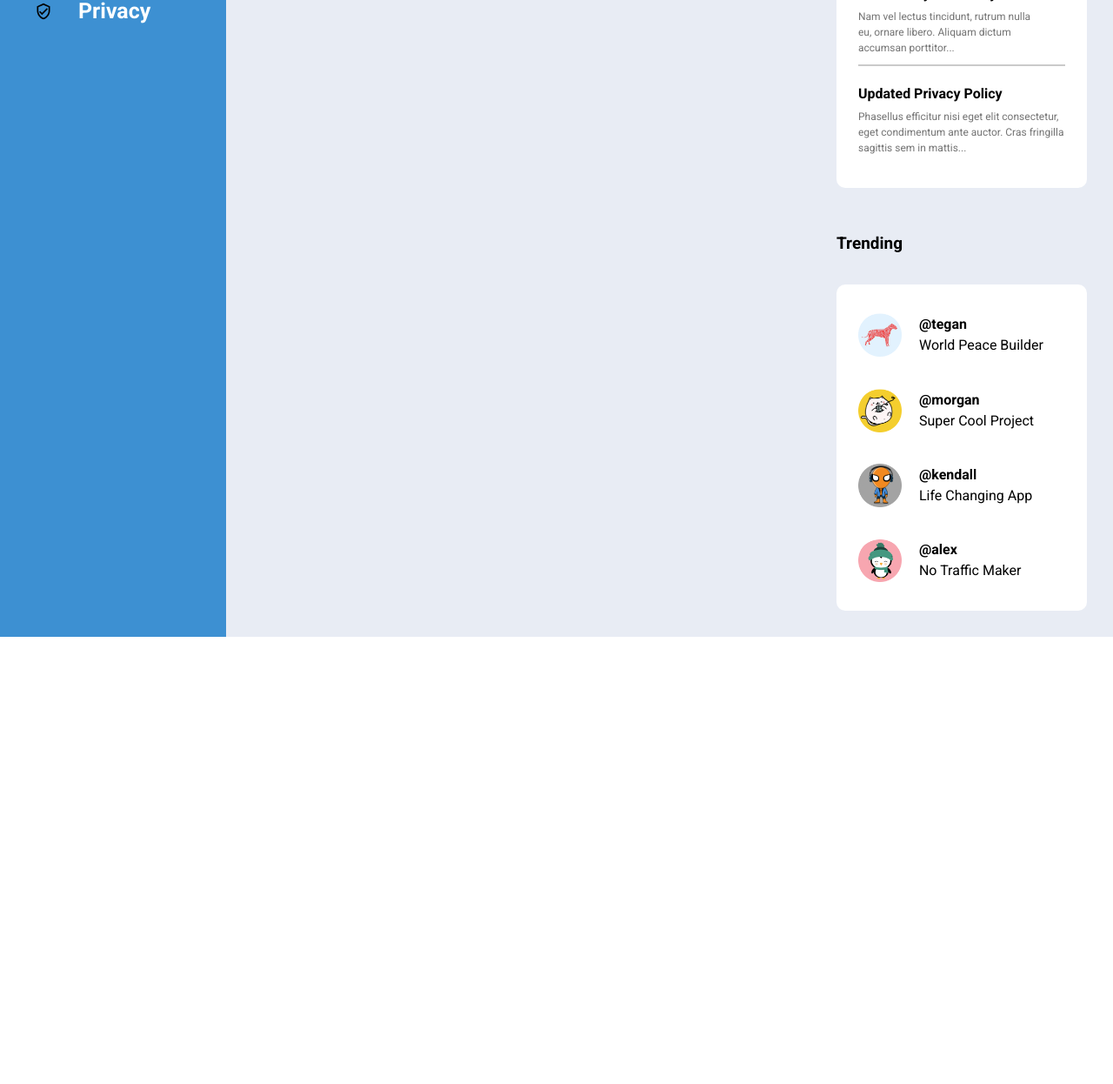
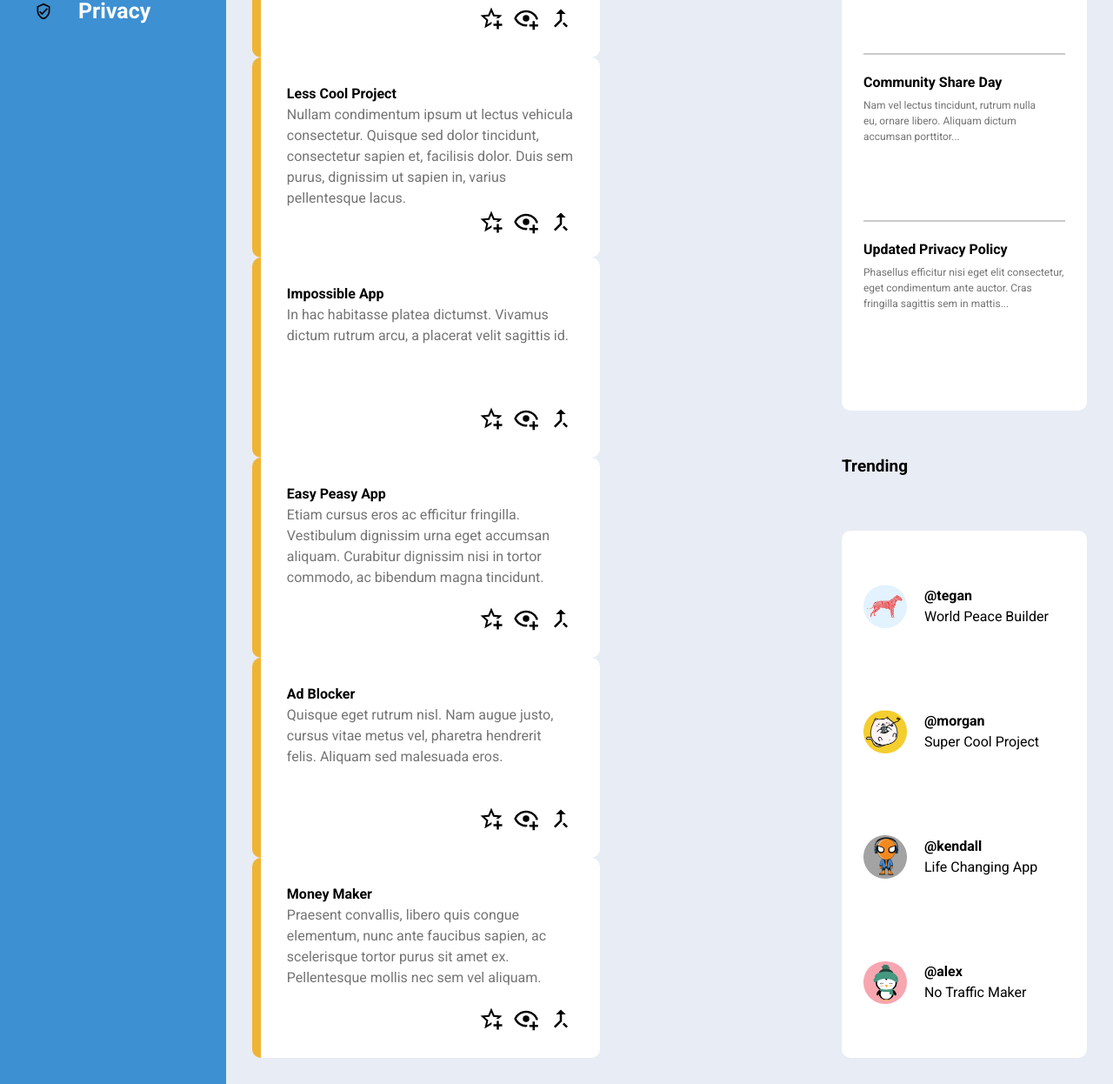
Before and after one commit to richardnguyen165/admin-dashboard, a plain HTML site: page index.html in a window 1280 px wide. Shown: the part 451-1697 px from the top of the page at 87% size. Before the commit the page ends 1183 px from the top, so only its background shows below. Drawn offline with Linux system fonts and the light colour scheme.

Commit message:
Finished the project board, but more fixes still need to be made

```diff
--- a/css/index.css
+++ b/css/index.css
@@ -260,9 +260,56 @@ html, body, .container{
 
   grid-template-rows: 1fr;
   grid-template-columns: 7fr 3fr;
+
+  column-gap: 20px;
 }
 
 /*YOUR PROJECTS*/
+
+.main-your-projects{
+  display: grid;
+  grid-row: 1 / 2;
+  grid-column: 1 / 2;
+
+  grid-template-rows: auto 1fr;
+  row-gap: 28px;
+}
+
+.main-your-projects-portfolio{
+  display: grid;
+  grid-template-columns: repeat(auto-fit, minmax(400px, 1fr));
+}
+
+.projects{
+  display: flex;
+  flex-direction: column;
+  justify-content: space-between;
+  height: 230px;
+  width: 400px;
+  background-color: white;
+
+  padding: 30px;
+  border-radius: 10px;
+  border-left: 10px solid #f0b434;
+}
+
+.project-desc{
+  color: #747474;
+}
+
+.projects-icons{
+  display: flex;
+  flex-direction: row;
+  justify-content: end;
+  cursor: pointer;
+  gap: 10px;
+}
+
+.icon{
+  width: 30px;
+}
+
+
 
 /*YOUR PROJECTS*/
 
@@ -289,7 +336,7 @@ html, body, .container{
   gap: 20px;
 }
 
-.main-announcements-title, .main-trending-title{
+.main-announcements-title, .main-trending-title, .main-your-projects-title{
   font-size: 19px;
 }
 
--- a/index.html
+++ b/index.html
@@ -105,9 +105,79 @@
     <div class = "main-content-container">
       <div class = "main-content">
         <div class = "main-your-projects">
-          <p>Your Projects</p>
-          <div>
+          <p class = "main-your-projects-title bold">Your Projects</p>
+          <div class = "main-your-projects-portfolio">
+            <div class = "projects">
+              <div class = "projects-text">
+                <p class = "bold">Super Cool Project</p>
+                <p class = "project-desc">Sed tempus ut lacus ut scelerisque. Suspendisse sollicitudin nibh erat, id facilisis felis accumsan nec.</p>
+              </div>
+              <div class = "projects-icons">
+                <img class = "icon" src = "./svg/project-svg/star-plus-outline.svg">
+                <img class = "icon" src = "./svg/project-svg/eye-plus-outline.svg">
+                <img class = "icon" src = "./svg/project-svg/call-merge.svg">
+              </div>
+            </div>
 
+            <div class = "projects">
+              <div class = "projects-text">
+                <p class = "bold">Less Cool Project</p>
+                <p class = "project-desc">Nullam condimentum ipsum ut lectus vehicula consectetur. Quisque sed dolor tincidunt, consectetur sapien et, facilisis dolor. Duis sem purus, dignissim ut sapien in, varius pellentesque lacus.</p>
+              </div>
+              <div class = "projects-icons">
+                <img class = "icon" src = "./svg/project-svg/star-plus-outline.svg">
+                <img class = "icon" src = "./svg/project-svg/eye-plus-outline.svg">
+                <img class = "icon" src = "./svg/project-svg/call-merge.svg">
+              </div>
+            </div>
+
+            <div class = "projects">
+              <div class = "projects-text">
+                <p class = "bold">Impossible App</p>
+                <p class = "project-desc">In hac habitasse platea dictumst. Vivamus dictum rutrum arcu, a placerat velit sagittis id.</p>
+              </div>
+              <div class = "projects-icons">
+                <img class = "icon" src = "./svg/project-svg/star-plus-outline.svg">
+                <img class = "icon" src = "./svg/project-svg/eye-plus-outline.svg">
+                <img class = "icon" src = "./svg/project-svg/call-merge.svg">
+              </div>
+            </div>
+
+            <div class = "projects">
+              <div class = "projects-text">
+                <p class = "bold">Easy Peasy App</p>
+                <p class = "project-desc">Etiam cursus eros ac efficitur fringilla. Vestibulum dignissim urna eget accumsan aliquam. Curabitur dignissim nisi in tortor commodo, ac bibendum magna tincidunt.</p>
+              </div>
+              <div class = "projects-icons">
+                <img class = "icon" src = "./svg/project-svg/star-plus-outline.svg">
+                <img class = "icon" src = "./svg/project-svg/eye-plus-outline.svg">
+                <img class = "icon" src = "./svg/project-svg/call-merge.svg">
+              </div>
+            </div>
+
+            <div class = "projects">
+              <div class = "projects-text">
+                <p class = "bold">Ad Blocker</p>
+                <p class = "project-desc">Quisque eget rutrum nisl. Nam augue justo, cursus vitae metus vel, pharetra hendrerit felis. Aliquam sed malesuada eros.</p>
+              </div>
+              <div class = "projects-icons">
+                <img class = "icon" src = "./svg/project-svg/star-plus-outline.svg">
+                <img class = "icon" src = "./svg/project-svg/eye-plus-outline.svg">
+                <img class = "icon" src = "./svg/project-svg/call-merge.svg">
+              </div>
+            </div>
+
+            <div class = "projects">
+              <div class = "projects-text">
+                <p class = "bold">Money Maker</p>
+                <p class = "project-desc">Praesent convallis, libero quis congue elementum, nunc ante faucibus sapien, ac scelerisque tortor purus sit amet ex. Pellentesque mollis nec sem vel aliquam.</p>
+              </div>
+              <div class = "projects-icons">
+                <img class = "icon" src = "./svg/project-svg/star-plus-outline.svg">
+                <img class = "icon" src = "./svg/project-svg/eye-plus-outline.svg">
+                <img class = "icon" src = "./svg/project-svg/call-merge.svg">
+              </div>
+            </div>
           </div>
         </div>
 
```
Also changed, not shown: svg/project-svg/call-merge.svg (added), svg/project-svg/eye-plus-outline.svg (added), svg/project-svg/star-plus-outline.svg (added).
